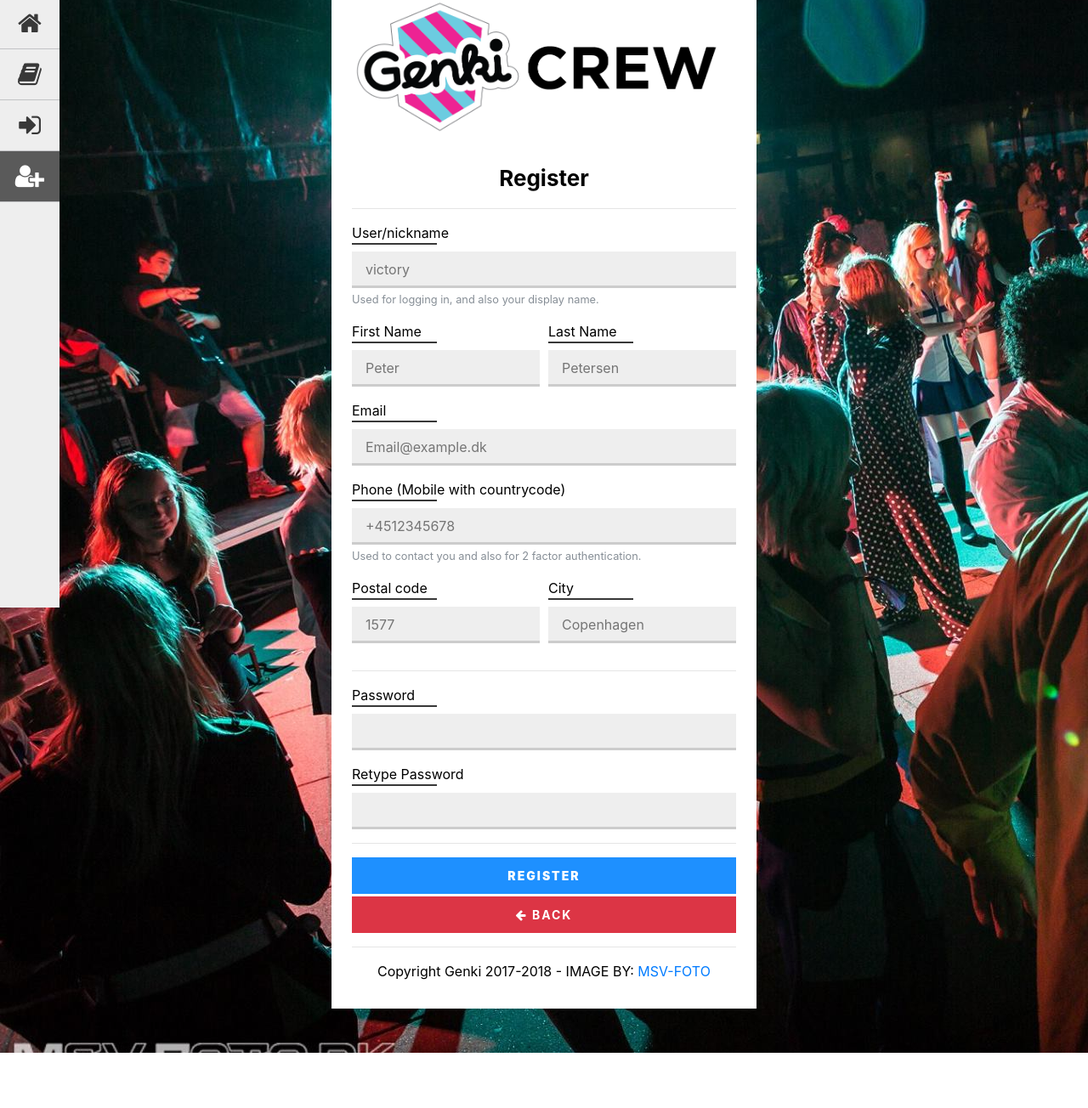
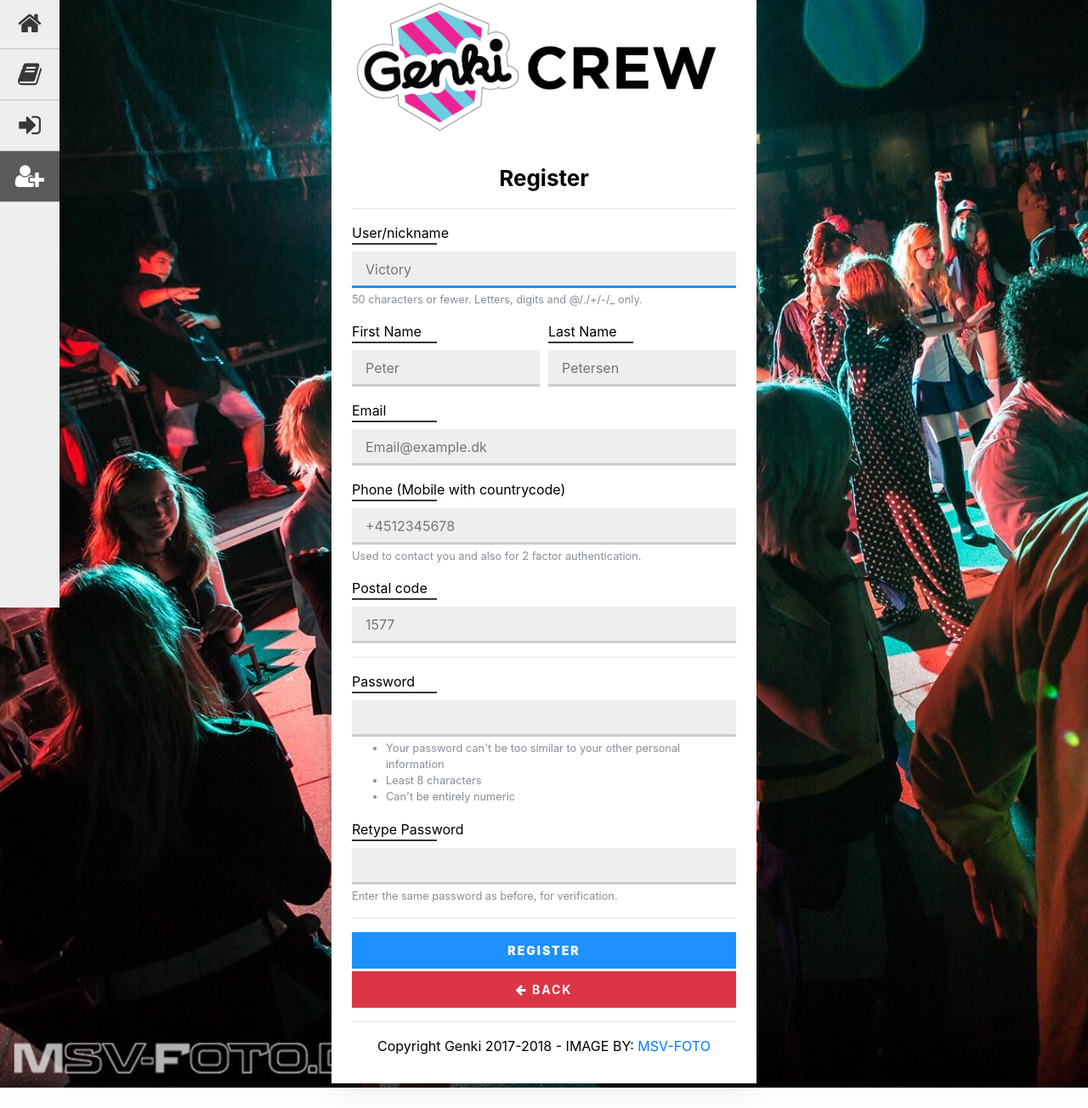
Before and after one commit to hammerofdawn/victory, a Django app: page /register/ in a window 1280 px wide. Shown: the part 85-1389 px from the top of the page at 85% size. Before the commit the page ends 1324 px from the top, so only its background shows below. Run offline with Django 3.2, Linux system fonts and the light colour scheme; some libraries are stand-ins or nearby versions.

Commit message:
Basic registration added. #37

```diff
--- /dev/null
+++ b/staff/forms.py
@@ -0,0 +1,11 @@
+from django import forms
+from django.contrib.auth.forms import UserCreationForm
+from django.contrib.auth.models import User
+
+class SignUpForm(UserCreationForm):
+	postal_code = forms.CharField(max_length=10, required=True)
+	phone_number = forms.CharField(max_length=16, required=True)
+
+	class Meta:
+		model = User
+		fields = ('username', 'first_name', 'last_name', 'email', 'postal_code', 'phone_number', 'password1', 'password2', )
--- a/staff/static/js/login.js
+++ b/staff/static/js/login.js
@@ -1,6 +1,6 @@
 function checkPasswordMatch() {
-		var password = $("#id_password").val();
-		var confirmPassword = $("#id_password_retyped").val();
+		var password = $("#id_password1").val();
+		var confirmPassword = $("#id_password2").val();
 
 		if (password != confirmPassword)
 				$("#passwordchecking").html("Passwords do not match!").css({'background-color':'#f8d7da','border-color':'#f5c6cb','color':'#721c24','display':'block'});
--- a/staff/templates/base.html
+++ b/staff/templates/base.html
@@ -82,7 +82,7 @@
 						{% url 'user' request.user.pk as url_user %}
 						<li class="qp">
 							<a class="qn navicons {% if request.get_full_path == url_user %} vic-active {% endif %}" href="{{ url_user }}" title="My Profile" data-toggle="tooltip" data-placement="right">
-								<img src="{{ logged_in_user.extendeduser.avatar.url }}" alt="Nickname" class="wc">
+									<img src="{{ logged_in_user.extendeduser.avatar.url }}" alt="Nickname" class="wc">
 								<small class="brt axz">Profile</small>
 							</a>
 						</li>
--- a/staff/templates/register.html
+++ b/staff/templates/register.html
@@ -20,53 +20,67 @@
 	</div>
 	<hr>
 	<div>
-		<form action="2fauth" method="POST">
+		{% if form.errors %}
+		<div class="alert alert-danger" role="alert">
+		  <ul>
+		    {% for key,value in form.errors.items %}
+		      <li>{{ key|escape }} : {{ value|escape }}</li>
+		    {% endfor %}
+		  </ul>
+		</div>
+		{% endif %}
+	<form action="" method="POST">
+		{% csrf_token %}
 		<div class="form-group">
 			<label class="viclabelline-bottom" for="id_username">User/nickname</label>
-				<input type="text" class="victext-input vic-block full-width" id="id_username" name="username" placeholder="victory">
-				<small id="phoneHelpBlock" class="form-text text-muted">
-						Used for logging in, and also your display name.
+			<input type="text" class="victext-input vic-block full-width" name="username" maxlength="150" autofocus required id="id_username" placeholder="Victory">
+			<small id="usernameHelpBlock" class="form-text text-muted">
+				50 characters or fewer. Letters, digits and @/./+/-/_ only.
 			</small>
 		</div>
 		<div class="form-row">
 			<div class="form-group col-md-6">
 				<label class="viclabelline-bottom" for="id_first_name">First Name</label>
-					<input required type="text" class="victext-input vic-block full-width" id="id_first_name" name="first_name" placeholder="Peter">
+				<input type="text" class="victext-input vic-block full-width" name="first_name" maxlength="30" required id="id_first_name" placeholder="Peter">
 			</div>
 			<div class="form-group col-md-6">
 				<label class="viclabelline-bottom" for="id_last_name">Last Name</label>
-					<input required type="text" class="victext-input vic-block full-width" id="id_last_name" name="last_name" placeholder="Petersen">
+				<input type="text" class="victext-input vic-block full-width" name="last_name" maxlength="30" required id="id_last_name" placeholder="Petersen">
 			</div>
 		</div>
 		<div class="form-group">
 			<label class="viclabelline-bottom" for="id_email">Email</label>
-				<input required type="email" class="victext-input vic-block full-width" id="id_email" name="email" placeholder="Email@example.dk">
+			<input type="email" class="victext-input vic-block full-width" name="email" maxlength="254" required id="id_email" placeholder="Email@example.dk">
 		</div>
 		<div class="form-group">
-				<label class="viclabelline-bottom" for="id_phone">Phone (Mobile with countrycode)</label>
-				<input required type="tel" class="victext-input vic-block full-width" id="id_phone" name="phone" placeholder="+4512345678">
-				<small id="phoneHelpBlock" class="form-text text-muted">
+			<label class="viclabelline-bottom" for="id_phone_number">Phone (Mobile with countrycode)</label>
+			<input type="tel" class="victext-input vic-block full-width" name="phone_number" maxlength="16" required id="id_phone_number" placeholder="+4512345678">
+			<small id="phone_numberHelpBlock" class="form-text text-muted">
 					Used to contact you and also for 2 factor authentication.
 			</small>
 		</div>
-			<div class="form-row">
-				<div class="form-group col-md-6">
+		<div class="form-group">
 			<label class="viclabelline-bottom" for="id_postal_code">Postal code</label>
-					<input required type="text" class="victext-input vic-block full-width" id="id_postal_code" name="postal_code" placeholder="1577">
-				</div>
-				<div class="form-group col-md-6">
-					<label class="viclabelline-bottom" for="id_city">City</label>
-					<input required type="text" class="victext-input vic-block full-width" id="id_city" name="city" placeholder="Copenhagen">
-				</div>
+			<input type="text" class="victext-input vic-block full-width" name="postal_code" maxlength="10" required id="id_postal_code" placeholder="1577">
 		</div>
 		<hr>
 		<div class="form-group">
-				<label class="viclabelline-bottom" for="id_password">Password</label>
-				<input required type="password" class="victext-input vic-block full-width" id="id_password" name="password">
+			<label class="viclabelline-bottom" for="id_password1">Password</label>
+			<input type="password" class="victext-input vic-block full-width" name="password1" required id="id_password1">
+			<small id="password1HelpBlock" class="form-text text-muted">
+				<ul>
+					<li>Your password can't be too similar to your other personal information</li>
+					<li>Least 8 characters</li>
+					<li>Can't be entirely numeric</li>
+				</ul>
+			</small>
 		</div>
 		<div class="form-group">
-				<label class="viclabelline-bottom" for="id_password_retyped">Retype Password</label>
-				<input required type="password" class="victext-input vic-block full-width" id="id_password_retyped" name="password_retyped">
+			<label class="viclabelline-bottom" for="id_password2">Retype Password</label>
+			<input type="password" class="victext-input vic-block full-width" name="password2" required id="id_password2">
+			<small id="password2HelpBlock" class="form-text text-muted">
+				Enter the same password as before, for verification.
+			</small>
 		</div>
 		<div id="passwordchecking" style="display:none;" class="alert alert-danger" role="alert"></div>
 		<hr>
@@ -83,7 +97,7 @@
 <script src="{% static 'js/login.js' %}"></script>
 <script>
 $(document).ready(function () {
-	 $("#id_password,#id_password_retyped").keyup(checkPasswordMatch);
+	 $("#id_password1,#id_password2").keyup(checkPasswordMatch);
 });
 </script>
 {% endblock %}
--- a/staff/views.py
+++ b/staff/views.py
@@ -6,9 +6,8 @@ from django.contrib.auth import login as auth_login
 from django.contrib.auth.models import User
 from django.contrib.auth.decorators import login_required
 from django.shortcuts import get_object_or_404, render, redirect
-
 from .models import Article, UnauthenticatedSession, Team, DriversLicenceCategories
-
+from .forms import SignUpForm
 from uuid import uuid4
 from random import randint
 import requests
@@ -130,7 +129,22 @@ def logout(request):
 	return redirect('index')
 
 def register(request):
-	return render(request, 'register.html', {})
+	if request.method == 'POST':
+		form = SignUpForm(request.POST)
+		if form.is_valid():
+			user = form.save()
+			user.refresh_from_db()  # load the profile instance created by the signal
+			user.extendeduser.postal_code = form.cleaned_data.get('postal_code')
+			user.extendeduser.phone_number = form.cleaned_data.get('phone_number')
+			user.extendeduser.nickname = form.cleaned_data.get('username')
+			user.save()
+			raw_password = form.cleaned_data.get('password1')
+			user = auth_authenticate(username=user.username, password=raw_password)
+			auth_login(request, user)
+			return redirect('index')
+	else:
+		form = SignUpForm()
+	return render(request, 'register.html', {'form': form})
 
 def registerimage(request):
 	return render(request, 'registerimage.html', {})
```
Also changed, not shown: staff/models.py (+11 -3 lines). Lines whose indentation alone changed are shown as unchanged.
